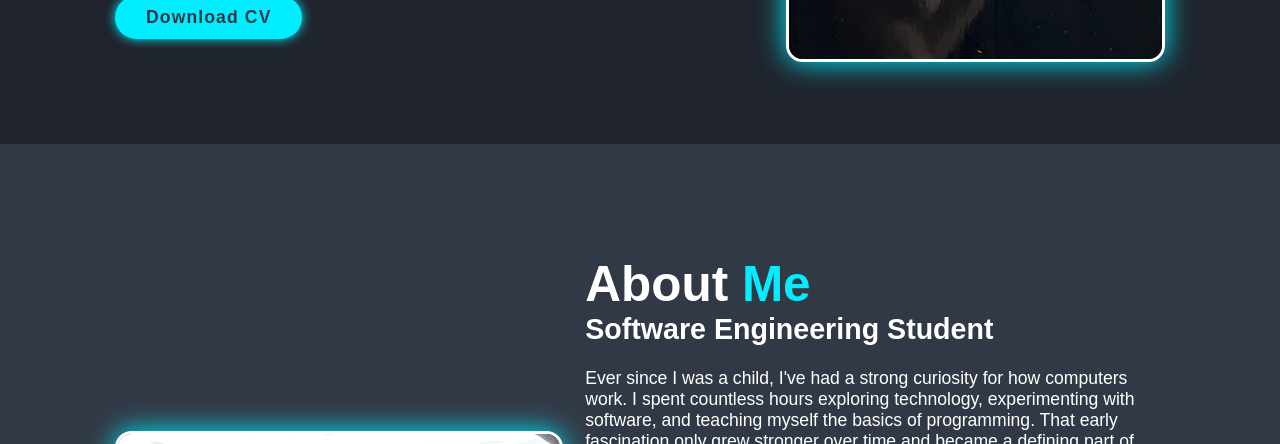
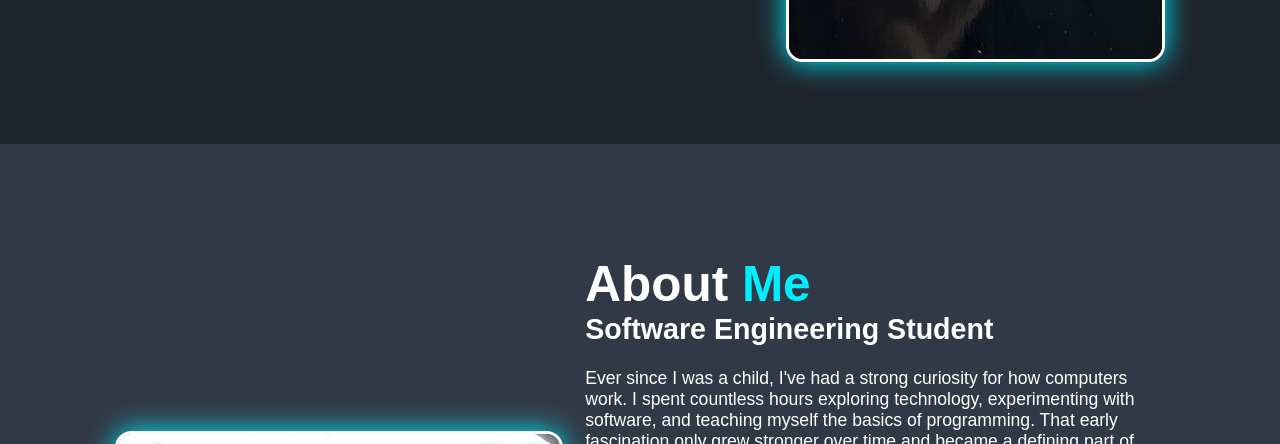
Before and after one commit to TheFicoKing/Portfolio, a plain HTML site: page index.html in a window 1280 px wide. Shown: the part 656-1100 px from the top of the page. Drawn offline with nearby package versions, Linux system fonts and the light colour scheme.

Commit message:
Update index.html

```diff
--- a/index.html
+++ b/index.html
@@ -59,7 +59,7 @@
           <a href="#"><i class="fa-brands fa-square-facebook"></i></a>
           <a href="#"><i class="fa-brands fa-square-twitter"></i></a>
         </div>
-        <a href="CV.doc" download class="btn">Download CV</a>
+        <!-- <a href="CV.doc" download class="btn">Download CV</a> -->
       </div>
 
       <div class="home-img">
```
